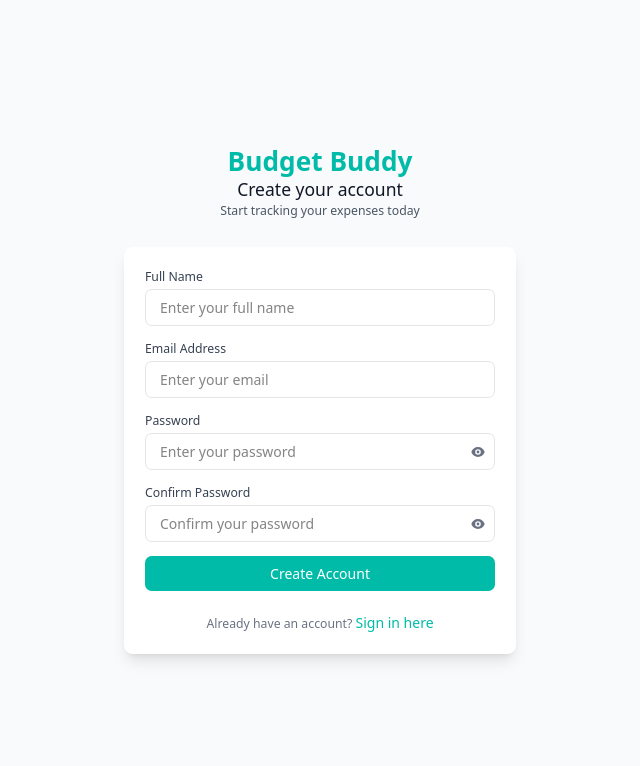
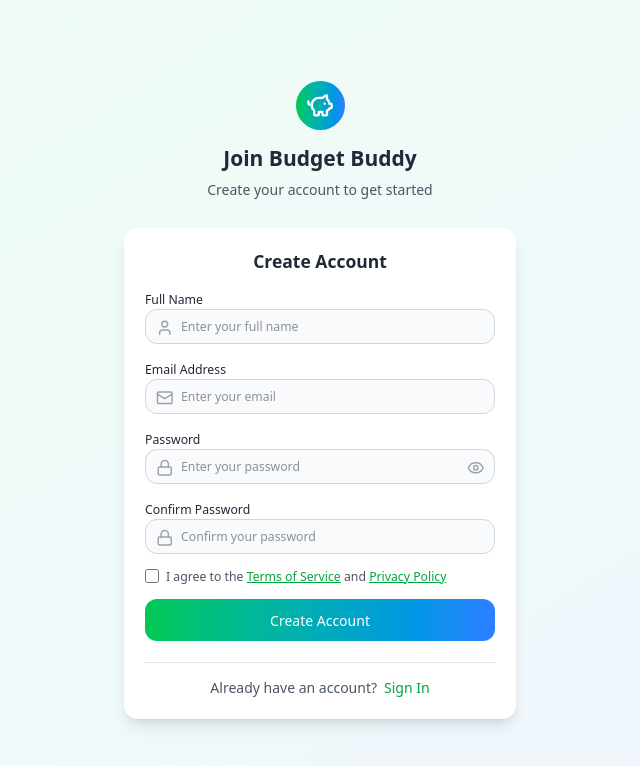
Before and after one commit to jinilptl/budget-buddy, a React (Vite) app in the folder client/: page /register in a window 1280 px wide. Shown: the top 766 px of the page, without its empty margins (320-960 px from the left). Built offline with nearby package versions, Linux system fonts and the light colour scheme.

Commit message:
feat: implement authentication flow with login, registration, and protected routes and logout

```diff
--- a/client/package.json
+++ b/client/package.json
@@ -12,6 +12,7 @@
   "dependencies": {
     "@tailwindcss/vite": "^4.1.12",
     "axios": "^1.11.0",
+    "lucide-react": "^0.542.0",
     "react": "^19.1.1",
     "react-dom": "^19.1.1",
     "react-icons": "^5.5.0",
--- a/client/src/index.css
+++ b/client/src/index.css
@@ -1,38 +1,48 @@
+@custom-variant dark (&:is(.dark *));
 @import "tailwindcss";
-
-/* Removed unsupported @custom-variant dark (&:is(.dark *)); */
 
 :root {
   --font-size: 14px;
-  --background: #ffffff;
-  --foreground: oklch(0.145 0 0);
+  --background: #f9fafb;
+  --foreground: #1f2937;
   --card: #ffffff;
-  --card-foreground: oklch(0.145 0 0);
-  --popover: oklch(1 0 0);
-  --popover-foreground: oklch(0.145 0 0);
-  --primary: #030213;
-  --primary-foreground: oklch(1 0 0);
-  --secondary: oklch(0.95 0.0058 264.53);
-  --secondary-foreground: #030213;
-  --muted: #ececf0;
-  --muted-foreground: #717182;
-  --accent: #e9ebef;
-  --accent-foreground: #030213;
-  --destructive: #d4183d;
+  --card-foreground: #1f2937;
+  --popover: #ffffff;
+  --popover-foreground: #1f2937;
+  --primary: #10b981;
+  --primary-foreground: #ffffff;
+  --secondary: #f3f4f6;
+  --secondary-foreground: #1f2937;
+  --muted: #f3f4f6;
+  --muted-foreground: #6b7280;
+  --accent: #10b981;
+  --accent-foreground: #ffffff;
+  --destructive: #dc2626;
   --destructive-foreground: #ffffff;
   --border: rgba(0, 0, 0, 0.1);
   --input: transparent;
-  --input-background: #f3f3f5;
-  --switch-background: #cbced4;
+  --input-background: #f9fafb;
+  --switch-background: #e5e7eb;
   --font-weight-medium: 500;
   --font-weight-normal: 400;
-  --ring: oklch(0.708 0 0);
-  --chart-1: oklch(0.646 0.222 41.116);
-  --chart-2: oklch(0.6 0.118 184.704);
-  --chart-3: oklch(0.398 0.07 227.392);
-  --chart-4: oklch(0.828 0.189 84.429);
-  --chart-5: oklch(0.769 0.188 70.08);
-  --radius: 0.625rem;
+  --ring: #10b981;
+
+  /* Budget Buddy Color Palette */
+  --budget-green: #10b981;
+  --budget-blue: #3b82f6;
+  --budget-gold: #fbbf24;
+  --budget-success: #059669;
+  --budget-danger: #dc2626;
+  --budget-warning: #f59e0b;
+  --budget-info: #2563eb;
+
+  /* Chart Colors */
+  --chart-1: #10b981;
+  --chart-2: #3b82f6;
+  --chart-3: #8b5cf6;
+  --chart-4: #f59e0b;
+  --chart-5: #ef4444;
+  --radius: 1rem;
   --sidebar: oklch(0.985 0 0);
   --sidebar-foreground: oklch(0.145 0 0);
   --sidebar-primary: #030213;
--- a/client/src/pages/Login.jsx
+++ b/client/src/pages/Login.jsx
@@ -1,69 +1,167 @@
-import { useState } from 'react';
-import { HiEye, HiEyeOff } from "react-icons/hi";
-import { useNavigate } from 'react-router-dom';
+import React, { useContext, useState } from "react";
+import { Mail, Lock, Eye, EyeOff, PiggyBank } from "lucide-react";
+import { Link, useNavigate } from "react-router-dom";
+import { AuthContext } from "../context/AuthContext";
 
 export default function Login() {
   const [showPassword, setShowPassword] = useState(false);
-  const onNavigate = useNavigate();
+  const { loginUser, setUser } = useContext(AuthContext);
+
+  const navigate = useNavigate();
+
+  const [formData, setFormData] = useState({
+    email: "",
+    password: "",
+  });
+
+  const handleChange = (e) => {
+    const { name, value } = e.target;
+    setFormData((prev) => {
+      return { ...prev, [name]: value };
+    });
+  };
+
+  const handleSubmit = async (e) => {
+    e.preventDefault();
+    // Handle login logic here
+
+    console.log("login data ", formData);
+
+    const response = await loginUser(formData);
+
+    console.log("response is ", response);
+
+    if (response.status === 200) {
+      console.log("data is ", response.data.data);
+      let data = response.data.data;
+
+      let token = data.token;
+      setUser(data.user);
+      localStorage.setItem("token", JSON.stringify(token));
+      navigate("/home");
+    }
+  };
 
   return (
-    <div className="min-h-screen bg-gray-50 flex items-center justify-center py-12 px-4 sm:px-6 lg:px-8">
-      <div className="max-w-md w-full space-y-8">
-        <div className="text-center">
-          <h1 className="text-3xl font-bold text-teal-500 mb-2">Budget Buddy</h1>
-          <h2 className="text-xl text-gray-900 mb-2">Sign in to your account</h2>
-          <p className="text-sm text-gray-600">Track your expenses and manage your budget</p>
+    <div className="min-h-screen bg-gradient-to-br from-green-50 to-blue-50 px-6 py-8 flex flex-col justify-center">
+      <div className="max-w-md mx-auto w-full opacity-100 translate-y-0">
+        {/* Header */}
+        <div className="text-center mb-8">
+          <div className="flex justify-center mb-4">
+            <div className="bg-gradient-to-r from-green-500 to-blue-500 rounded-full p-3">
+              <PiggyBank className="w-8 h-8 text-white" />
+            </div>
+          </div>
+          <h1 className="text-2xl font-bold text-gray-800 mb-2">
+            Welcome Back!
+          </h1>
+          <p className="text-gray-600">
+            Sign in to continue managing your finances
+          </p>
         </div>
 
-        <div className="bg-white shadow-lg rounded-lg p-6">
-          <form className="space-y-4">
-            <div>
-              <label className="block text-sm font-medium text-gray-700 mb-1">Email Address</label>
+        {/* Login Form */}
+        <div className="bg-white rounded-lg shadow-lg border-0">
+          <form
+            onSubmit={(e) => {
+              handleSubmit(e);
+            }}
+          >
+            <div className="p-6 pb-4">
+              <h2 className="text-xl font-semibold text-center">Sign In</h2>
+            </div>
+            <div className="p-6 pt-0">
+              <div className="space-y-4">
+                {/* Email Field */}
+                <div className="space-y-2">
+                  <label
+                    htmlFor="email"
+                    className="text-sm font-medium leading-none"
+                  >
+                    Email Address
+                  </label>
+                  <div className="relative">
+                    <Mail className="absolute left-3 top-3 w-5 h-5 text-gray-400" />
                     <input
+                      id="email"
                       type="email"
+                      name="email"
+                      autoComplete="email"
+                      value={formData.email}
+                      onChange={handleChange}
                       placeholder="Enter your email"
-                autoComplete='email'
-                name='email'
-                className="w-full px-4 py-2 border border-gray-300 rounded-md focus:ring-2 focus:ring-teal-500 focus:border-teal-500 outline-none transition-colors"
+                      className="flex h-10 w-full rounded-md border border-gray-300 bg-background px-3 py-2 text-sm pl-10 focus:outline-none focus:ring-2 focus:ring-green-500 focus:border-transparent"
                     />
                   </div>
+                </div>
 
-            <div>
-              <label className="block text-sm font-medium text-gray-700 mb-1">Password</label>
+                {/* Password Field */}
+                <div className="space-y-2">
+                  <label
+                    htmlFor="password"
+                    className="text-sm font-medium leading-none"
+                  >
+                    Password
+                  </label>
                   <div className="relative">
+                    <Lock className="absolute left-3 top-3 w-5 h-5 text-gray-400" />
                     <input
-                  type={showPassword ? 'text' : 'password'}
+                      id="password"
+                      type={showPassword ? "text" : "password"}
+                      name="password"
+                      autoComplete="password"
+                      value={formData.password}
+                      onChange={handleChange}
                       placeholder="Enter your password"
-                  autoComplete='current-password'
-                  name='password'
-                  className="w-full px-4 py-2 pr-10 border border-gray-300 rounded-md focus:ring-2 focus:ring-teal-500 focus:border-teal-500 outline-none transition-colors"
+                      className="flex h-10 w-full rounded-md border border-gray-300 bg-background px-3 py-2 text-sm pl-10 pr-10 focus:outline-none focus:ring-2 focus:ring-green-500 focus:border-transparent"
                     />
                     <button
                       type="button"
                       onClick={() => setShowPassword(!showPassword)}
-                  className="absolute right-3 top-1/2 transform -translate-y-1/2 text-gray-400 hover:text-gray-600"
+                      className="absolute right-3 top-3 text-gray-400 hover:text-gray-600"
                     >
-                  {showPassword ? <HiEyeOff className="h-4 w-4" /> : <HiEye className="h-4 w-4" />}
+                      {showPassword ? (
+                        <EyeOff className="w-5 h-5" />
+                      ) : (
+                        <Eye className="w-5 h-5" />
+                      )}
                     </button>
                   </div>
                 </div>
 
+                {/* Forgot Password
+                <div className="text-right">
                   <button
                     type="button"
-              className="w-full bg-teal-500 text-white px-4 py-2 rounded-md hover:bg-teal-600 focus:ring-2 focus:ring-teal-500 focus:ring-offset-2 transition-colors"
+                    className="text-sm text-green-600 hover:underline"
+                  >
+                    Forgot Password?
+                  </button>
+                </div> */}
+
+                {/* Submit Button */}
+                <button
+                  type="submit"
+                  className="w-full bg-gradient-to-r from-green-500 to-blue-500 hover:from-green-600 hover:to-blue-600 text-white h-12 rounded-md font-medium transition-colors"
                 >
                   Sign In
                 </button>
-          </form>
+              </div>
 
-          <div className="mt-6 text-center">
-            <p className="text-sm text-gray-500">
-              Don't have an account?{' '}
-              <button className="text-teal-500 hover:text-teal-600 font-medium" onClick={()=>{onNavigate('/register')}}>
-                Sign up here
-              </button>
+              {/* Switch to Register */}
+              <div className="text-center mt-6 pt-4 border-t">
+                <p className="text-gray-600">
+                  Don't have an account?
+                  <Link
+                    to={"/register"}
+                    className="ml-2 text-green-600 hover:underline font-medium"
+                  >
+                    Create Account
+                  </Link>
                 </p>
               </div>
+            </div>
+          </form>
         </div>
       </div>
     </div>
--- a/client/src/pages/Register.jsx
+++ b/client/src/pages/Register.jsx
@@ -1,13 +1,13 @@
-import { useContext, useState } from "react";
-import { HiEye, HiEyeOff } from "react-icons/hi";
-import { useNavigate } from "react-router-dom";
-import { AuthContext } from "../context/AuthContext";
+import React, { useState, useContext } from "react";
+import { Mail, Lock, User, Eye, EyeOff, PiggyBank } from "lucide-react";
+import { Link, useNavigate } from "react-router-dom";
+import { AuthContext } from "../context/AuthContext"; // adjust path
 
-function Register() {
+export default function Register() {
+  const navigate = useNavigate();
+  const { registerUser,setUser } = useContext(AuthContext);
+
   const [showPassword, setShowPassword] = useState(false);
-  const [showConfirmPassword, setShowConfirmPassword] = useState(false);
-  const navigate = useNavigate();
-  const { registerUser } = useContext(AuthContext);
 
   const [formData, setFormData] = useState({
     name: "",
@@ -15,7 +15,6 @@ function Register() {
     password: "",
     confirmPassword: "",
   });
-
   const [loading, setLoading] = useState(false);
   const [error, setError] = useState("");
 
@@ -37,10 +36,15 @@ function Register() {
 
     setLoading(true);
     try {
-      const response=await registerUser(formData);
+      const response = await registerUser(formData);
       console.log(response);
+      if(response.status===201){
+        console.log(response.data.data);
+        let data=response.data.data;
+        setUser(data.user);
+        navigate("/");
+      }
 
-      // navigate("/"); // redirect after success
     } catch (err) {
       setError(err.response?.data?.message || "Registration failed");
     } finally {
@@ -49,128 +53,191 @@ function Register() {
   };
 
   return (
-    <div className="min-h-screen bg-gray-50 flex items-center justify-center px-4">
-      <div className="max-w-md w-full space-y-8">
-        <div className="text-center">
-          <h1 className="text-3xl font-bold text-teal-500">Budget Buddy</h1>
-          <h2 className="text-xl text-gray-900">Create your account</h2>
-          <p className="text-sm text-gray-600">Start tracking your expenses today</p>
+    <div className="min-h-screen bg-gradient-to-br from-green-50 to-blue-50 px-6 py-8 flex flex-col justify-center">
+      <div className="max-w-md mx-auto w-full opacity-100 translate-y-0">
+        {/* Header */}
+        <div className="text-center mb-8">
+          <div className="flex justify-center mb-4">
+            <div className="bg-gradient-to-r from-green-500 to-blue-500 rounded-full p-3">
+              <PiggyBank className="w-8 h-8 text-white" />
+            </div>
+          </div>
+          <h1 className="text-2xl font-bold text-gray-800 mb-2">
+            Join Budget Buddy
+          </h1>
+          <p className="text-gray-600">Create your account to get started</p>
         </div>
 
-        <div className="bg-white shadow-lg rounded-lg p-6">
+        {/* Signup Form */}
+        <div className="bg-white rounded-lg shadow-lg border-0">
+          <div className="p-6 pb-4">
+            <h2 className="text-xl font-semibold text-center">
+              Create Account
+            </h2>
+          </div>
+          <div className="p-6 pt-0">
+            {/* form start */}
             <form onSubmit={handleSubmit} className="space-y-4">
+              {/* Error message */}
               {error && (
-              <div className="bg-red-50 border border-red-200 text-red-600 px-4 py-2 rounded-md text-sm">
-                {error}
-              </div>
+                <div className="text-red-600 text-sm text-center">{error}</div>
               )}
 
-            <div>
-              <label className="block text-sm font-medium text-gray-700 mb-1">
+              {/* Name Field */}
+              <div className="space-y-2">
+                <label
+                  htmlFor="name"
+                  className="text-sm font-medium leading-none"
+                >
                   Full Name
                 </label>
+                <div className="relative">
+                  <User className="absolute left-3 top-3 w-5 h-5 text-gray-400" />
                   <input
+                    id="name"
+                    name="name"
                     type="text"
-                name="name"
+                    autoComplete="name"
+                    placeholder="Enter your full name"
                     value={formData.name}
                     onChange={handleChange}
-                placeholder="Enter your full name"
-                autoComplete="name"
-                className="w-full px-4 py-2 border rounded-md focus:ring-2 focus:ring-teal-500"
                     required
+                    className="flex h-10 w-full rounded-md border border-gray-300 bg-background px-3 py-2 text-sm pl-10 focus:outline-none focus:ring-2 focus:ring-green-500 focus:border-transparent"
                   />
                 </div>
+              </div>
 
-            <div>
-              <label className="block text-sm font-medium text-gray-700 mb-1">
+              {/* Email Field */}
+              <div className="space-y-2">
+                <label
+                  htmlFor="email"
+                  className="text-sm font-medium leading-none"
+                >
                   Email Address
                 </label>
+                <div className="relative">
+                  <Mail className="absolute left-3 top-3 w-5 h-5 text-gray-400" />
                   <input
+                    id="email"
+                    name="email"
                     type="email"
-                name="email"
+                    autoComplete="email"
+                    placeholder="Enter your email"
                     value={formData.email}
                     onChange={handleChange}
-                placeholder="Enter your email"
-                autoComplete="email"
-                className="w-full px-4 py-2 border rounded-md focus:ring-2 focus:ring-teal-500"
                     required
+                    className="flex h-10 w-full rounded-md border border-gray-300 bg-background px-3 py-2 text-sm pl-10 focus:outline-none focus:ring-2 focus:ring-green-500 focus:border-transparent"
                   />
                 </div>
+              </div>
 
-            <div>
-              <label className="block text-sm font-medium text-gray-700 mb-1">
+              {/* Password Field */}
+              <div className="space-y-2">
+                <label
+                  htmlFor="password"
+                  className="text-sm font-medium leading-none"
+                >
                   Password
                 </label>
                 <div className="relative">
+                  <Lock className="absolute left-3 top-3 w-5 h-5 text-gray-400" />
                   <input
+                    id="password"
+                    name="password"
+                    autoComplete="current-password"
                     type={showPassword ? "text" : "password"}
-                  name="password"
+                    placeholder="Enter your password"
                     value={formData.password}
                     onChange={handleChange}
-                  placeholder="Enter your password"
-                  autoComplete="new-password"
-                  className="w-full px-4 py-2 pr-10 border rounded-md focus:ring-2 focus:ring-teal-500"
                     required
+                    className="flex h-10 w-full rounded-md border border-gray-300 bg-background px-3 py-2 text-sm pl-10 pr-10 focus:outline-none focus:ring-2 focus:ring-green-500 focus:border-transparent"
                   />
                   <button
                     type="button"
                     onClick={() => setShowPassword(!showPassword)}
-                  className="absolute right-3 top-1/2 transform -translate-y-1/2 text-gray-500"
+                    className="absolute right-3 top-3 text-gray-400 hover:text-gray-600"
                   >
-                  {showPassword ? <HiEyeOff /> : <HiEye />}
+                    {showPassword ? (
+                      <EyeOff className="w-5 h-5" />
+                    ) : (
+                      <Eye className="w-5 h-5" />
+                    )}
                   </button>
                 </div>
               </div>
 
-            <div>
-              <label className="block text-sm font-medium text-gray-700 mb-1">
+              {/* Confirm Password */}
+              <div className="space-y-2">
+                <label
+                  htmlFor="confirmPassword"
+                  className="text-sm font-medium leading-none"
+                >
                   Confirm Password
                 </label>
                 <div className="relative">
+                  <Lock className="absolute left-3 top-3 w-5 h-5 text-gray-400" />
                   <input
-                  type={showConfirmPassword ? "text" : "password"}
+                    id="confirmPassword"
                     name="confirmPassword"
+                    type="password"
+                    autoComplete="new-password"
+                    placeholder="Confirm your password"
                     value={formData.confirmPassword}
                     onChange={handleChange}
-                  placeholder="Confirm your password"
-                  autoComplete="new-password"
-                  className="w-full px-4 py-2 pr-10 border rounded-md focus:ring-2 focus:ring-teal-500"
                     required
+                    className="flex h-10 w-full rounded-md border border-gray-300 bg-background px-3 py-2 text-sm pl-10 focus:outline-none focus:ring-2 focus:ring-green-500 focus:border-transparent"
                   />
-                <button
-                  type="button"
-                  onClick={() => setShowConfirmPassword(!showConfirmPassword)}
-                  className="absolute right-3 top-1/2 transform -translate-y-1/2 text-gray-500"
-                >
-                  {showConfirmPassword ? <HiEyeOff /> : <HiEye />}
-                </button>
                 </div>
               </div>
 
+              {/* Terms Checkbox */}
+              <div className="flex items-center space-x-2">
+                <input
+                  type="checkbox"
+                  id="terms"
+                  required
+                  className="h-4 w-4 rounded border-gray-300 text-green-600 focus:ring-green-500"
+                />
+                <label
+                  htmlFor="terms"
+                  className="text-sm text-gray-600"
+                >
+                  I agree to the{" "}
+                  <span className="text-green-600 underline">
+                    Terms of Service
+                  </span>{" "}
+                  and{" "}
+                  <span className="text-green-600 underline">
+                    Privacy Policy
+                  </span>
+                </label>
+              </div>
+
+              {/* Submit Button */}
               <button
                 type="submit"
                 disabled={loading}
-              className="w-full bg-teal-500 text-white py-2 rounded-md hover:bg-teal-600 disabled:opacity-50"
+                className="w-full bg-gradient-to-r from-green-500 to-blue-500 hover:from-green-600 hover:to-blue-600 text-white h-12 rounded-md font-medium transition-colors disabled:opacity-50"
               >
-              {loading ? "Creating account..." : "Create Account"}
+                {loading ? "Creating Account..." : "Create Account"}
               </button>
             </form>
 
-          <div className="mt-6 text-center">
-            <p className="text-sm text-gray-500">
-              Already have an account?{" "}
-              <button
-                onClick={() => navigate("/")}
-                className="text-teal-500 hover:text-teal-600 font-medium"
+            {/* Switch to Login */}
+            <div className="text-center mt-6 pt-4 border-t">
+              <p className="text-gray-600">
+                Already have an account?
+                <Link
+                  to="/"
+                  className="ml-2 text-green-600 hover:underline font-medium"
                 >
-                Sign in here
-              </button>
+                  Sign In
+                </Link>
               </p>
+            </div>
           </div>
         </div>
       </div>
     </div>
   );
 }
-
-export default Register;
```
Also changed, not shown: client/src/App.jsx (+14 -0 lines), client/src/context/AuthContext.jsx (+17 -2 lines), client/src/pages/Home.jsx (added, +9 -0 lines), client/src/pages/Logout.jsx (added, +22 -0 lines), client/src/pages/ProtectedWrapper.jsx (added, +20 -0 lines), client/src/services/authServices.js (+15 -0 lines), 1 other file (tests, documents, lock files or other folders). Lines whose indentation alone changed are shown as unchanged.
